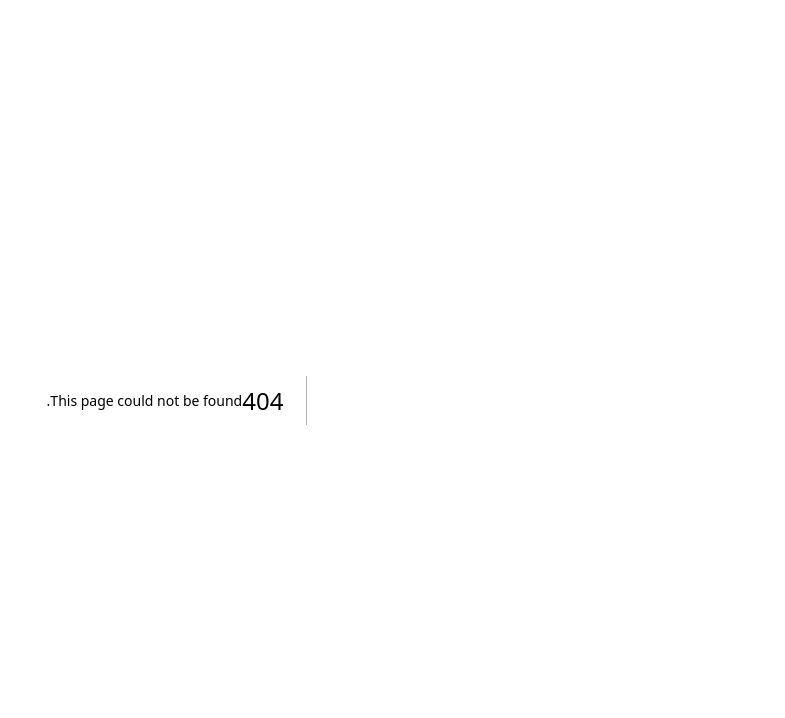
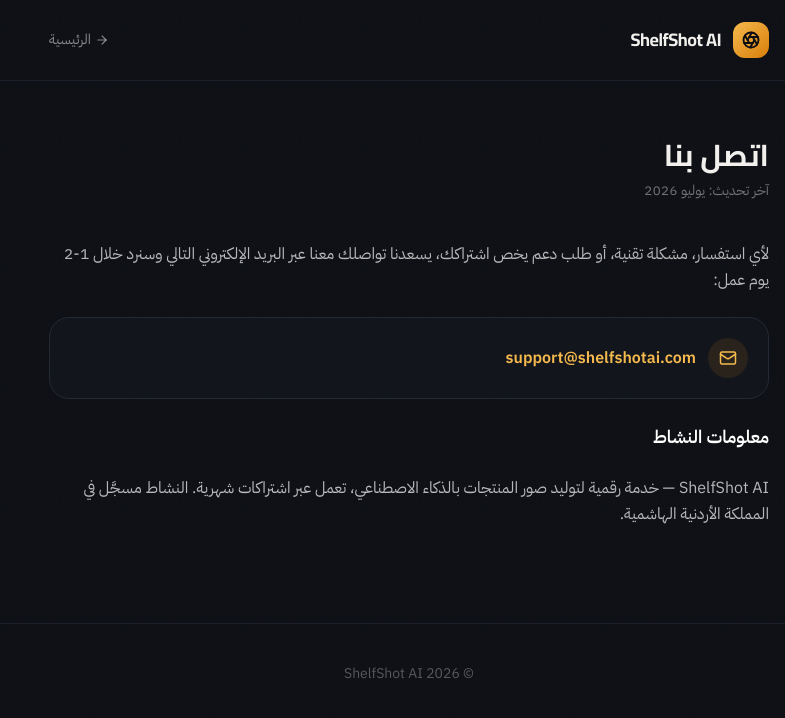
Before and after one commit to dreamtest45-cpu/Lensai-saas, a Next.js app: page /contact in a window 1280 px wide. Before the commit this address had no page. Shown: the top 718 px of the page, without its empty margins (495-1280 px from the left). Built offline with nearby package versions, Linux system fonts and the light colour scheme.

Commit message:
Create page.tsx

```diff
--- /dev/null
+++ b/app/contact/page.tsx
@@ -0,0 +1,28 @@
+import { LegalPage } from "@/components/LegalPage";
+import { Mail } from "lucide-react";
+
+export const metadata = { title: "اتصل بنا — ShelfShot AI" };
+
+export default function ContactPage() {
+  return (
+    <LegalPage title="اتصل بنا" updatedAt="يوليو 2026">
+      <p>
+        لأي استفسار، مشكلة تقنية، أو طلب دعم يخص اشتراكك، يسعدنا تواصلك معنا عبر البريد الإلكتروني التالي وسنرد خلال 1-2 يوم عمل:
+      </p>
+
+      <div className="flex items-center gap-3 bg-panel border border-line rounded-xl2 p-5 not-prose">
+        <div className="w-10 h-10 rounded-full bg-amber-500/10 flex items-center justify-center">
+          <Mail className="text-amber-400" size={18} />
+        </div>
+        <a href="mailto:support@shelfshotai.com" className="text-amber-400 hover:text-amber-300 font-semibold">
+          support@shelfshotai.com
+        </a>
+      </div>
+
+      <h2>معلومات النشاط</h2>
+      <p>
+        ShelfShot AI — خدمة رقمية لتوليد صور المنتجات بالذكاء الاصطناعي، تعمل عبر اشتراكات شهرية. النشاط مسجَّل في المملكة الأردنية الهاشمية.
+      </p>
+    </LegalPage>
+  );
+}
```
